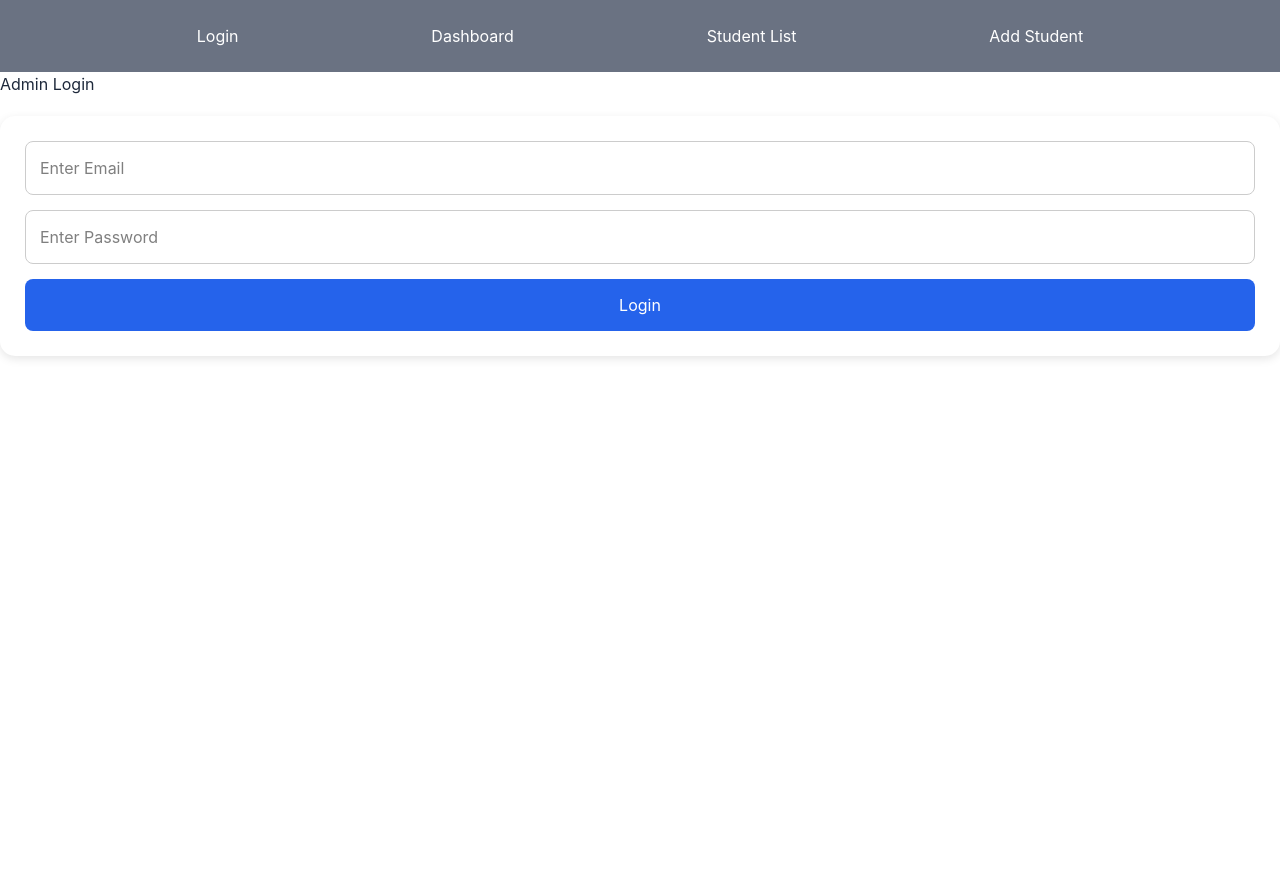
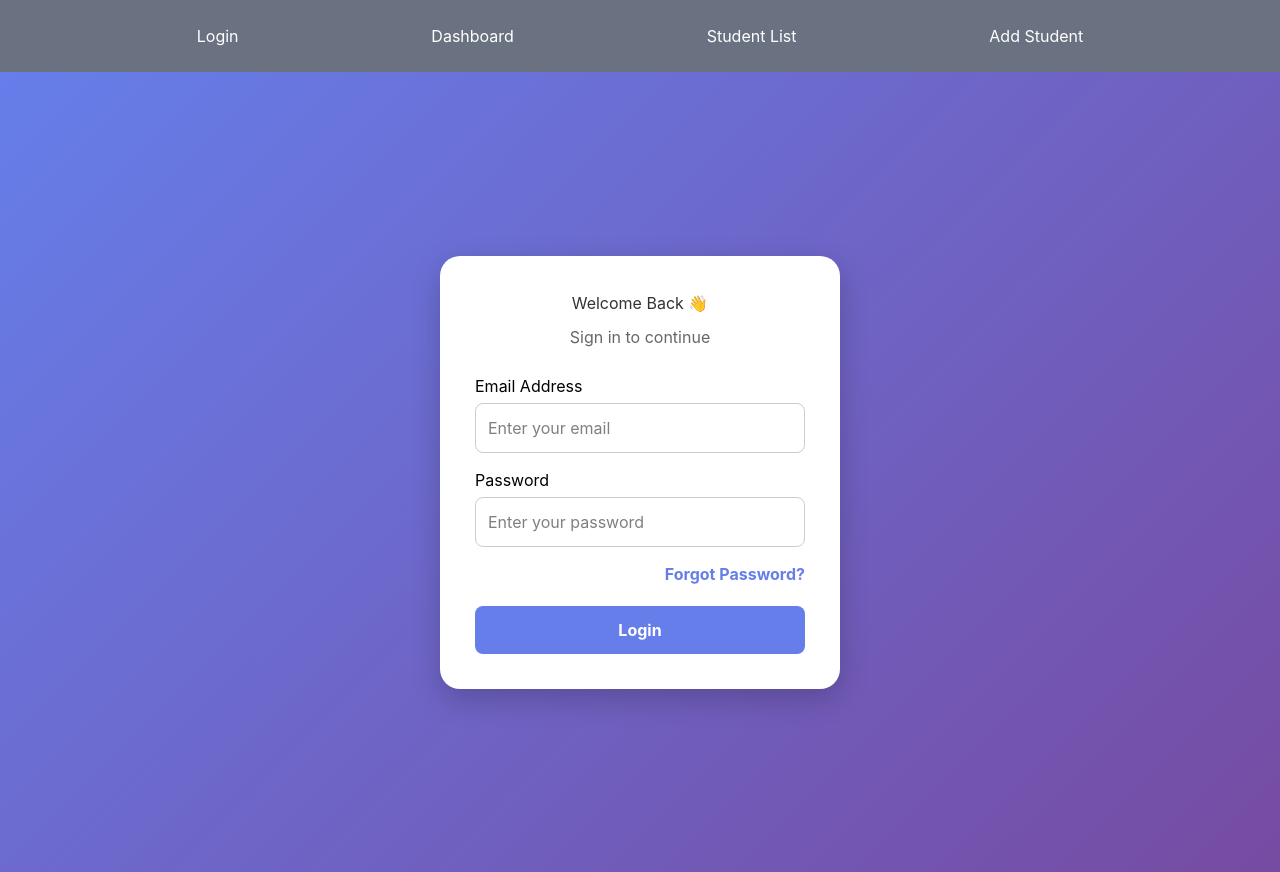
Before and after one commit to Shivtejchavan16/Git-practice, a React (Vite) app: page /login in a window 1280 px wide. Before the commit the page ends 800 px from the top, so only its background shows below. Built offline with nearby package versions, Linux system fonts and the light colour scheme.

Commit message:
Completed Setting page

```diff
--- a/src/pages/Login.jsx
+++ b/src/pages/Login.jsx
@@ -1,16 +1,179 @@
-function Login() {
+import { useState } from "react";
+
+const Login = () => {
+  const [formData, setFormData] = useState({
+    email: "",
+    password: "",
+  });
+
+  const [errors, setErrors] = useState({});
+
+  const handleChange = (e) => {
+    setFormData({
+      ...formData,
+      [e.target.name]: e.target.value,
+    });
+  };
+
+  const validate = () => {
+    let newErrors = {};
+
+    if (!formData.email.trim()) {
+      newErrors.email = "Email is required";
+    } else if (!/\S+@\S+\.\S+/.test(formData.email)) {
+      newErrors.email = "Enter a valid email address";
+    }
+
+    if (!formData.password.trim()) {
+      newErrors.password = "Password is required";
+    } else if (formData.password.length < 6) {
+      newErrors.password = "Password must be at least 6 characters";
+    }
+
+    setErrors(newErrors);
+    return Object.keys(newErrors).length === 0;
+  };
+
+  const handleSubmit = (e) => {
+    e.preventDefault();
+
+    if (validate()) {
+      alert("Login Successful!");
+      setFormData({
+        email: "",
+        password: "",
+      });
+    }
+  };
+
+  const handleForgotPassword = () => {
+    alert("Password reset link will be sent to your email.");
+  };
+
   return (
-    <div className="login-page">
-      <h1>Admin Login</h1>
+    <div
+      style={{
+        minHeight: "100vh",
+        display: "flex",
+        justifyContent: "center",
+        alignItems: "center",
+        background: "linear-gradient(135deg, #667eea, #764ba2)",
+        padding: "20px",
+      }}
+    >
+      <div
+        style={{
+          width: "400px",
+          background: "#fff",
+          padding: "35px",
+          borderRadius: "20px",
+          boxShadow: "0 10px 30px rgba(0,0,0,0.2)",
+        }}
+      >
+        <h1
+          style={{
+            textAlign: "center",
+            color: "#333",
+            marginBottom: "10px",
+          }}
+        >
+          Welcome Back 👋
+        </h1>
 
-      <form>
-        <input type="email" placeholder="Enter Email" />
-        <input type="password" placeholder="Enter Password" />
+        <p
+          style={{
+            textAlign: "center",
+            color: "#666",
+            marginBottom: "25px",
+          }}
+        >
+          Sign in to continue
+        </p>
 
-        <button>Login</button>
-      </form>
+        <form onSubmit={handleSubmit}>
+          <div style={{ marginBottom: "15px" }}>
+            <label>Email Address</label>
+            <input
+              type="email"
+              name="email"
+              placeholder="Enter your email"
+              value={formData.email}
+              onChange={handleChange}
+              style={{
+                width: "100%",
+                padding: "12px",
+                marginTop: "5px",
+                border: "1px solid #ccc",
+                borderRadius: "8px",
+                outline: "none",
+                boxSizing: "border-box",
+              }}
+            />
+            {errors.email && (
+              <p style={{ color: "red", fontSize: "14px" }}>
+                {errors.email}
+              </p>
+            )}
+          </div>
+
+          <div style={{ marginBottom: "15px" }}>
+            <label>Password</label>
+            <input
+              type="password"
+              name="password"
+              placeholder="Enter your password"
+              value={formData.password}
+              onChange={handleChange}
+              style={{
+                width: "100%",
+                padding: "12px",
+                marginTop: "5px",
+                border: "1px solid #ccc",
+                borderRadius: "8px",
+                outline: "none",
+                boxSizing: "border-box",
+              }}
+            />
+            {errors.password && (
+              <p style={{ color: "red", fontSize: "14px" }}>
+                {errors.password}
+              </p>
+            )}
+          </div>
+
+          <div style={{ textAlign: "right", marginBottom: "20px" }}>
+            <span
+              onClick={handleForgotPassword}
+              style={{
+                color: "#667eea",
+                cursor: "pointer",
+                fontWeight: "bold",
+              }}
+            >
+              Forgot Password?
+            </span>
+          </div>
+
+          <button
+            type="submit"
+            style={{
+              width: "100%",
+              padding: "12px",
+              background: "#667eea",
+              color: "#fff",
+              border: "none",
+              borderRadius: "8px",
+              fontSize: "16px",
+              fontWeight: "bold",
+              cursor: "pointer",
+            }}
+          >
+            Login
+          </button>
+        </form>
+      </div>
     </div>
   );
-}
+};
 
 export default Login;
```
